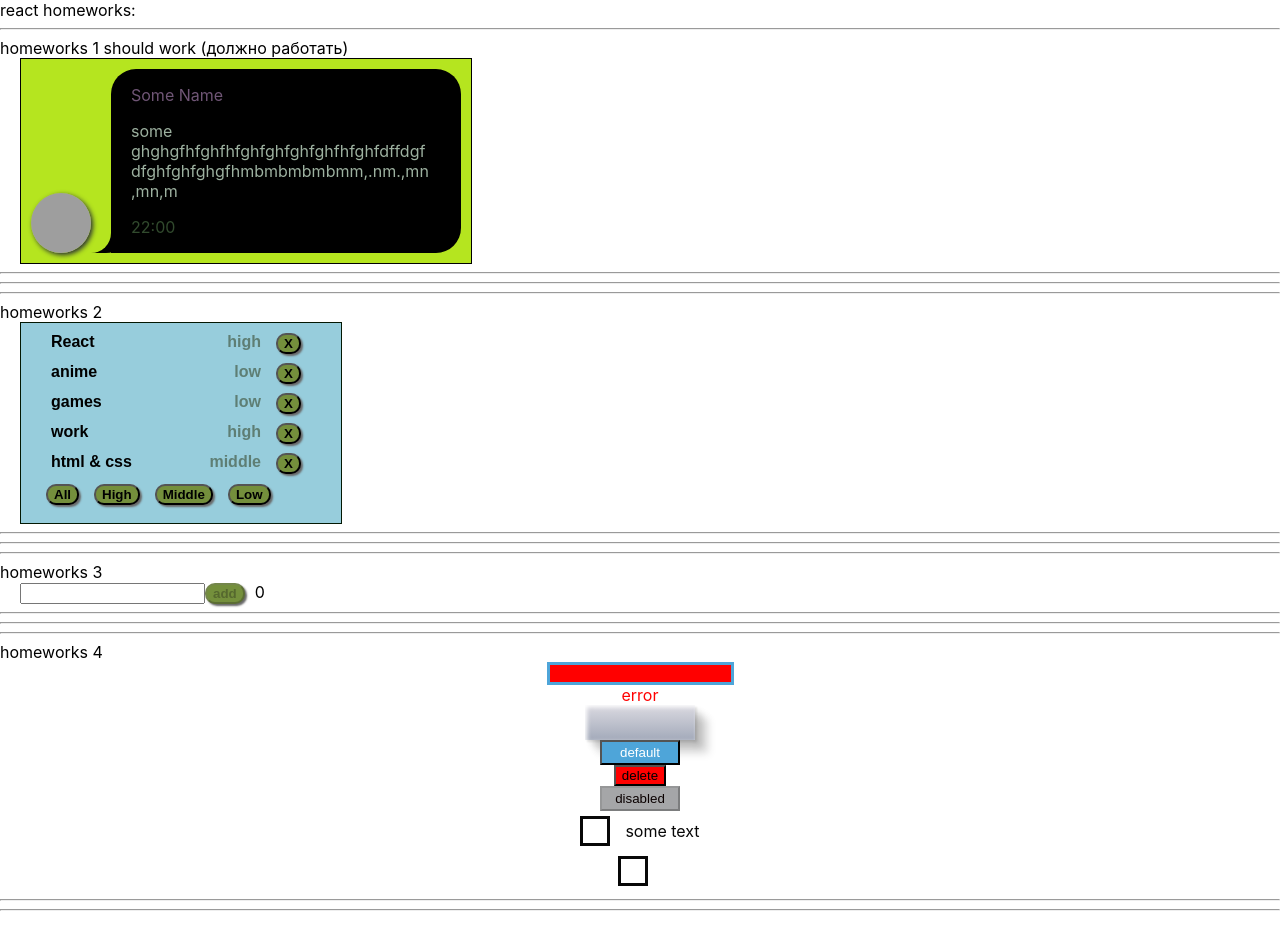
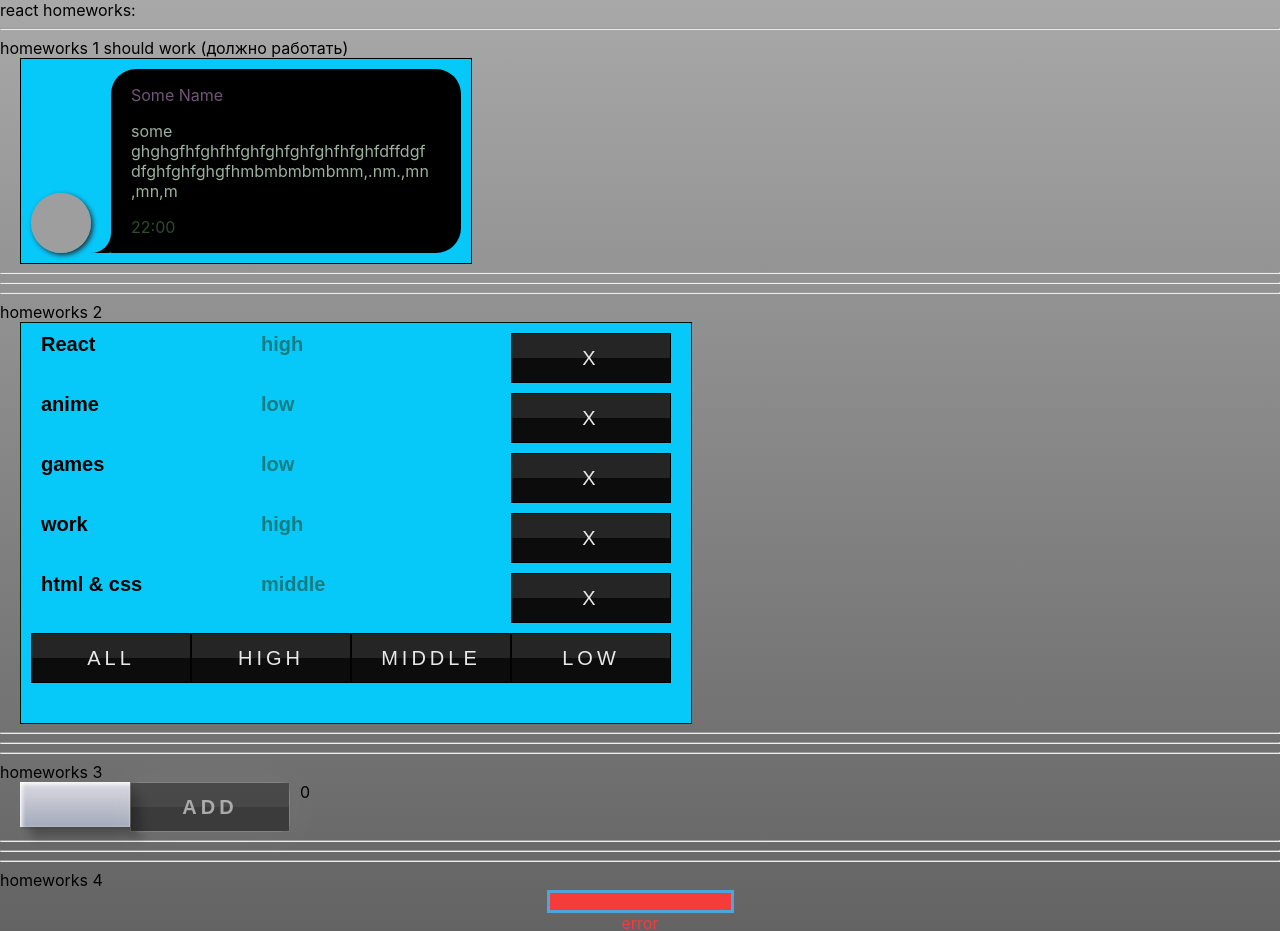
Before and after one commit to UserPasha/IT-Incubator-HomeWorks, a React (Create React App) app: page / in a window 1280 px wide. Shown: the top 931 px of the page. Built offline with nearby package versions, Linux system fonts and the light colour scheme; grey boxes are pictures that could not be loaded.

Commit message:
HW4 completed

```diff
--- a/src/index.css
+++ b/src/index.css
@@ -5,6 +5,9 @@ body {
     sans-serif;
     -webkit-font-smoothing: antialiased;
     -moz-osx-font-smoothing: grayscale;
+
+    background: linear-gradient(#a9a8a8, #4d4d4d)
+
 }
 
 code {
--- a/src/p2-homeworks/h1/Message.module.css
+++ b/src/p2-homeworks/h1/Message.module.css
@@ -6,7 +6,7 @@
     min-height: 100px;
     miax-height: 500px;
     border: 1px solid black;
-    background-color: rgb(181, 229, 31);
+    background-color: #06c9fa;
     position: relative;
     padding: 10px 0;
 }
--- a/src/p2-homeworks/h2/Affair.module.css
+++ b/src/p2-homeworks/h2/Affair.module.css
@@ -1,20 +1,29 @@
 .affairWrap {
+    display: flex;
     font-weight: bolder;
     font-family: sans-serif;
-    width: 280px;
-    height: 30px;
+    font-size: 20px;
+    width: 650px;
+    height: 60px;
     position: relative;
 }
-.affairWrap .text{
-    margin-left: 20px;
- }
-.ButtonAf {
-    position: absolute;
-    right: 10px;
+
+.affairWrap .text {
+    width: 200px;
+    margin-left: 10px;
+
 }
-.affairWrap .text span{
-    position: absolute;
-    right: 50px;
+
+.affairWrap .spanWrapper {
+    width: 200px;
+    margin-left: 50px;
     opacity: 50%;
     color: #26310f;
+
 }
+.affairWrap .buttWrapper {
+
+    width: 200px;
+    margin-left: 80px;
+
+}
--- a/src/p2-homeworks/h2/Affair.tsx
+++ b/src/p2-homeworks/h2/Affair.tsx
@@ -1,6 +1,7 @@
 import React from 'react'
 import {AffairType} from "./HW2";
 import c from "./Affair.module.css"
+import SuperButton from "../h4/common/c2-SuperButton/SuperButton";
 
 type AffairPropsType = {
     // key не нужно типизировать
@@ -16,10 +17,19 @@ function Affair(props: AffairPropsType) {
     return (
         <div className={c.affairWrap}>
             <div className={c.text}>
-            {props.affair.name} <span>{props.affair.priority}</span>
 
-            <button className={c.ButtonAf} onClick={deleteCallback}>X</button>
+                {props.affair.name}
             </div>
+            <div className={c.spanWrapper}>
+                <span>{props.affair.priority}</span>
+            </div>
+            {/*<button className={c.ButtonAf} onClick={deleteCallback}>X</button>*/}
+            <div className={c.buttWrapper}>
+                <SuperButton onClick={deleteCallback}>
+                    X
+                </SuperButton>
+            </div>
+
         </div>
     )
 }
--- a/src/p2-homeworks/h2/Affairs.module.css
+++ b/src/p2-homeworks/h2/Affairs.module.css
@@ -1,16 +1,16 @@
 .hw2Wrapper {
     padding: 10px;
     margin-left: 20px;
-    width: 300px;
-    height: 180px;
-    background-color: #97cddc;
+    width: 650px;
+    height: 380px;
+    background-color: #06c9fa;
     border: 1px solid #031803;
 }
 
-.hw2Wrapper button {
-    border-radius: 10px;
-    font-weight: bolder;
-    background-color: #748f3c;
-    box-shadow: 2px 2px 2px dimgray;
-    margin-left: 15px;
-   }
+/*.hw2Wrapper button {*/
+/*    border-radius: 10px;*/
+/*    font-weight: bolder;*/
+/*    background-color: #748f3c;*/
+/*    box-shadow: 2px 2px 2px dimgray;*/
+/*    margin-left: 15px;*/
+/*   }*/
--- a/src/p2-homeworks/h2/Affairs.tsx
+++ b/src/p2-homeworks/h2/Affairs.tsx
@@ -2,6 +2,7 @@ import React from 'react'
 import Affair from './Affair'
 import {AffairType, FilterType} from './HW2'
 import c from "./Affairs.module.css"
+import SuperButton from "../h4/common/c2-SuperButton/SuperButton";
 
 
 type AffairsPropsType = { // need to fix any
@@ -38,10 +39,15 @@ function Affairs(props: AffairsPropsType) {
 
             {mappedAffairs}
 
-            <button onClick={setAll}>All</button>
+           {/* <button onClick={setAll}>All</button>
             <button onClick={setHigh}>High</button>
             <button onClick={setMiddle}>Middle</button>
-            <button onClick={setLow}>Low</button>
+            <button onClick={setLow}>Low</button>*/}
+
+            <SuperButton onClick={setAll}>All</SuperButton>
+            <SuperButton onClick={setHigh}>High</SuperButton>
+            <SuperButton onClick={setMiddle}>Middle</SuperButton>
+            <SuperButton onClick={setLow}>Low</SuperButton>
         </div>
     )
 }
--- a/src/p2-homeworks/h3/Greeting.module.css
+++ b/src/p2-homeworks/h3/Greeting.module.css
@@ -8,6 +8,7 @@
     width: 200px;
 }
 .wrapper{
+    display: flex;
     margin-left: 20px;
 }
 
--- a/src/p2-homeworks/h3/Greeting.tsx
+++ b/src/p2-homeworks/h3/Greeting.tsx
@@ -1,5 +1,7 @@
 import React, {useState, ChangeEvent, KeyboardEvent, MouseEvent} from 'react'
+import SuperButton from '../h4/common/c2-SuperButton/SuperButton'
 import s from './Greeting.module.css'
+import SuperInputText from "../h4/common/c1-SuperInputText/SuperInputText";
 
 type GreetingPropsType = {
     name: string // need to fix any
@@ -18,14 +20,24 @@ const Greeting: React.FC<GreetingPropsType> = (
 
     return (
         <div className={s.wrapper}>
-            <input value={name}
-                   onChange={setNameCallback}
-                   className={inputClass}
-                   onKeyPress={keyPressCallback}
+            {/*<input value={name}*/}
+            {/*       onChange={setNameCallback}*/}
+            {/*       className={inputClass}*/}
+            {/*       onKeyPress={keyPressCallback}*/}
 
+            {/*/>*/}
+            <SuperInputText
+                value={name}
+                onChange={setNameCallback}
+                onKeyPress={keyPressCallback}
+                error={error}
+                // spanClassName={s.testSpanError}
             />
             {/*   <span>{error}</span>*/}
-            <button onClick={addUser} disabled={name.trim() === ""}>add</button>
+          {/*  <button onClick={addUser} disabled={name.trim() === ""}>add</button>*/}
+            <SuperButton onClick={addUser} disabled={name.trim() === ""}>
+                Add
+            </SuperButton>
 
 
             <span>{totalUsers}</span>
--- a/src/p2-homeworks/h4/common/c1-SuperInputText/SuperInputText.module.css
+++ b/src/p2-homeworks/h4/common/c1-SuperInputText/SuperInputText.module.css
@@ -1,6 +1,6 @@
 .superInput {
     width: 60px;
-    height: 15px;
+    height: 25px;
     display: flex;
     justify-content: center;
     align-items: center;
@@ -33,9 +33,9 @@
 
 .errorInput {
     border: 3px solid #4EA5D9;
-    background: red;
+    background:  #f63b3b;;
 }
 
 .error {
-    color: red;
+    color: #f63b3b;
 }
--- a/src/p2-homeworks/h4/common/c2-SuperButton/SuperButton.module.css
+++ b/src/p2-homeworks/h4/common/c2-SuperButton/SuperButton.module.css
@@ -42,5 +42,147 @@
 
 
 .red {
-    background: red;
+    position: relative;
+    width: 160px;
+    height: 50px;
+    line-height: 48px;
+    background: #fa4343;
+    text-transform: uppercase;
+    font-size: 20px;
+    letter-spacing: 4px;
+    text-decoration: none;
+    border: none;
+    cursor: pointer;
 }
+
+.defaultTwo{
+    position: relative;
+    width: 160px;
+    height: 50px;
+    line-height: 48px;
+    background: #000;
+    text-transform: uppercase;
+    font-size: 20px;
+    letter-spacing: 4px;
+    text-decoration: none;
+    /*-webkit-box-reflect: below 1px linear-gradient(transparent, #0004);*/
+    border: none;
+    cursor: pointer;
+}
+.defaultTwo:before{
+    content: "";
+    position: absolute;
+    top: 0;
+    left: 0;
+    width: 100%;
+    height: 100%;
+    background:linear-gradient(45deg, #fb0094, #00f, #0f0,
+    #ff0, #f00,#fb0094, #00f, #0f0,
+    #ff0, #f00);
+    background-size: 400%;
+    opacity: 0;
+    transition: 0.5s;
+    animation: animate 20s linear infinite;
+}
+.defaultTwo:after{
+    content: "";
+    position: absolute;
+    top: 0;
+    left: 0;
+    width: 100%;
+    height: 100%;
+    background:linear-gradient(45deg, #fb0094, #00f, #0f0,
+    #ff0, #f00,#fb0094, #00f, #0f0,
+    #ff0, #f00);
+    background-size: 400%;
+    opacity: 0;
+    filter:blur(20px);
+    transition: 0.5s;
+    animation: animate 20s linear infinite;
+}
+.defaultTwo:hover::before,
+.defaultTwo:hover::after{
+    opacity: 1;
+}
+@keyframes animate {
+    0%{
+        background-position: 0 0;
+    }
+    50%{
+        background-position: 300% 0;
+    }
+    100%{
+        background-position: 0 0;
+    }
+}
+.defaultTwo span{
+    position: absolute;
+    display: block;
+    top: 1px;
+    left: 1px;
+    right: 1px;
+    bottom: 1px;
+    text-align: center;
+    background: #0c0c0c;
+    color: rgba(255, 255, 255, 0.9);
+    transition: 0.5s;
+    z-index: 1;
+}
+.defaultTwo:hover span{
+    color: rgba(255, 255, 255, 1);
+}
+.defaultTwo span::before{
+    content: "";
+    position: absolute;
+    top: 0;
+    left: 0;
+    width: 100%;
+    height: 50%;
+    background: rgba(255, 255, 255, 0.1);
+}
+.defaultTwo:disabled{
+    position: relative;
+    width: 160px;
+    height: 50px;
+    line-height: 48px;
+    background:rgba(255, 255, 255, 0.2);
+    text-transform: uppercase;
+    font-size: 20px;
+    letter-spacing: 4px;
+    text-decoration: none;
+    opacity: 0.5;
+    cursor: not-allowed;
+}
+.defaultTwo:disabled::before,
+.defaultTwo:disabled::after {
+    background:rgba(255, 255, 255, 0.2);
+    animation: none;
+
+
+    opacity: 0.5;
+    cursor: not-allowed;
+
+}
+
+.defaultTwo:focus{
+    color: #000000;
+    background: rgba(255, 255, 255, 1);
+}
+.defaultTwo:focus::before,
+.defaultTwo:focus::after
+{
+    filter:blur(30px);
+}
+.defaultTwo:focus span{
+    position: absolute;
+    display: block;
+    top: 5px;
+    left: 0px;
+    right: 0px;
+    bottom: 5px;
+    text-align: center;
+    color: #000000;
+    background: rgba(255, 255, 255, 0.9);
+    transition: 0.5s;
+    z-index: 1;
+}
--- a/src/p2-homeworks/h4/common/c2-SuperButton/SuperButton.tsx
+++ b/src/p2-homeworks/h4/common/c2-SuperButton/SuperButton.tsx
@@ -6,21 +6,27 @@ type DefaultButtonPropsType = DetailedHTMLProps<ButtonHTMLAttributes<HTMLButtonE
 
 type SuperButtonPropsType = DefaultButtonPropsType & {
     red?: boolean
+    //callback:()=>void
 }
 
 const SuperButton: React.FC<SuperButtonPropsType> = (
     {
-        red, className,
+        red, className, name,
         ...restProps// все остальные пропсы попадут в объект restProps, там же будет children
     }
 ) => {
-    const finalClassName = `${red ? s.red : s.default} ${className}`
+    const finalClassName = `${red ? s.red : s.defaultTwo} ${className}`
 
     return (
-        <button
+     /*   <button
             className={finalClassName}
             {...restProps} // отдаём кнопке остальные пропсы если они есть (children там внутри)
-        />
+        />*/
+    <button
+        className={finalClassName}
+       // onClick={restProps.callback}
+        {...restProps} // отдаём кнопке остальные пропсы если они есть (children там внутри)
+    ><span>{restProps.children}</span></button>
     )
 }
 
```
Also changed, not shown: src/App.css (deleted, +0 -38 lines).
